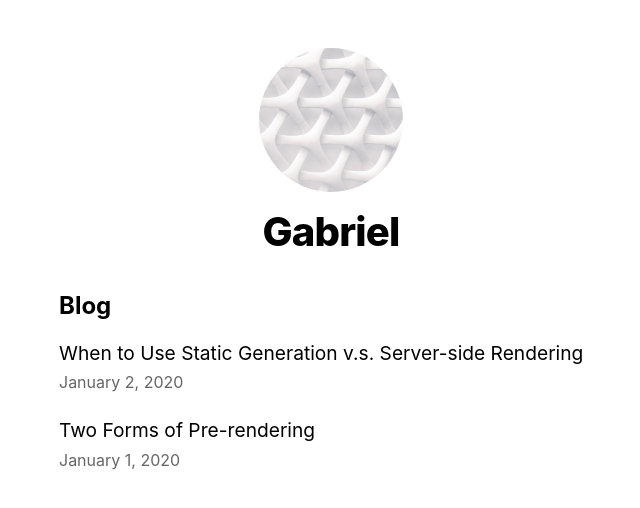
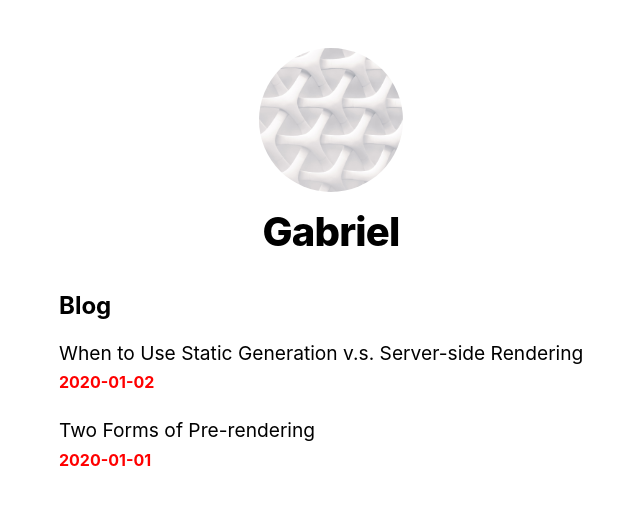
Before and after one commit to stenny453/nextjs-training, a Next.js app in the folder nextjs-basics/: page / in a window 1280 px wide. Shown: the top 508 px of the page, without its empty margins (309-949 px from the left). Built offline with nearby package versions, Linux system fonts and the light colour scheme.

Commit message:
storybook style & config

```diff
--- a/nextjs-basics/components/Date.jsx
+++ b/nextjs-basics/components/Date.js
@@ -13,11 +13,11 @@ import PropTypes from 'prop-types';
  */
 
 export default function Date({ dateString }) {
-  const date = parseISO(dateString);
-  return <time dateTime={dateString}>{format(date, 'LLLL d, yyyy')}</time>;
+  // const date = parseISO(dateString);
+  // return <time dateTime={dateString}>{format(dateString, 'LLLL d, yyyy')}</time>;
+  return <b>{ dateString }</b>
 }
 
 Date.propTypes = {
-  dateString: PropTypes.string,
-  type: PropTypes.oneOf(['a', 'b', 'c', 'd', 'e', 'f'])
+  dateString: PropTypes.string
 }
--- a/nextjs-basics/styles/globals.css
+++ b/nextjs-basics/styles/globals.css
@@ -36,3 +36,7 @@ button {
   padding: 0.5rem 1rem;
   font-weight: bold;
 }
+
+b {
+  color: red;
+}
```
Also changed, not shown: 2 other files (tests, documents, lock files or other folders).
